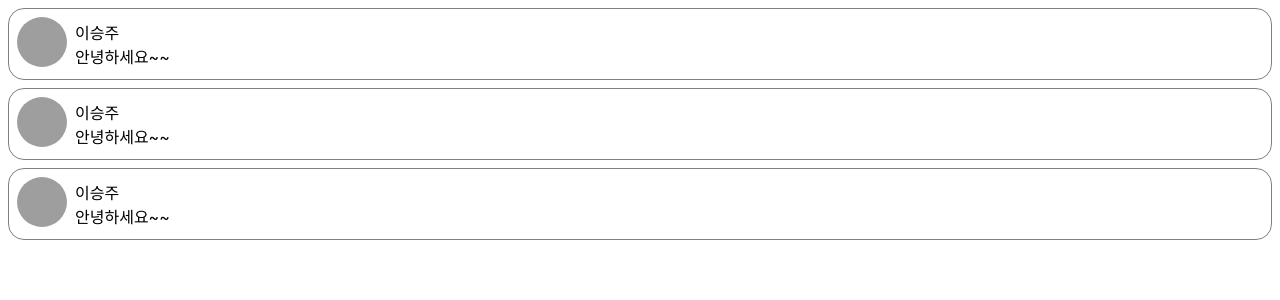
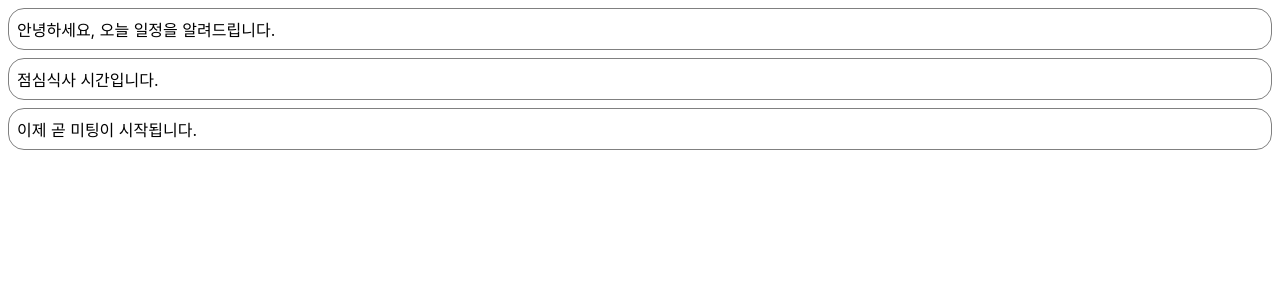
Before and after one commit to Crong99/react_study, a React (Create React App) app in the folder my-app/: page / in a window 1280 px wide. Shown: the top 300 px of the page. Built offline with nearby package versions, Linux system fonts and the light colour scheme; grey boxes are pictures that could not be loaded.

Commit message:
feat: (실습) state 사용

```diff
--- /dev/null
+++ b/my-app/src/chapter_06/Notification.jsx
@@ -0,0 +1,35 @@
+import React from "react";
+
+
+const styles = {
+    wrapper: {
+        margin: 8,
+        padding: 8,
+        display: "flex",
+        flexDirection: "row",
+        border: "1px solid grey",
+        borderRadius: 16,
+    },
+    messageText: {
+        color: "black",
+        fontSize: 16,
+    },
+};
+
+class Notification extends React.Component {
+    constructor(props) {
+        super(props);
+
+        this.state = {};
+    }
+
+    render() {
+        return (
+            <div style={styles.wrapper}>
+                <span style={styles.messageText} >{this.props.message}  </span>
+            </div>
+        );
+    }
+}
+
+export default Notification;
--- /dev/null
+++ b/my-app/src/chapter_06/NotificationList.jsx
@@ -0,0 +1,54 @@
+import React from "react";
+import Notification from "./Notification";
+
+const reservedNotifications = [
+    {
+        message: "안녕하세요, 오늘 일정을 알려드립니다."
+    },
+    {
+        message: "점심식사 시간입니다. "
+    },
+    {
+        message: "이제 곧 미팅이 시작됩니다."
+    },
+];
+
+var timer;
+
+class NotificationList extends React.Component {
+    constructor(props) {
+        super(props);
+
+        this.state = {
+            notifications: [],
+        };
+    }
+
+    componentDidMount() {
+        const { notifications } = this.state;
+        timer = setInterval(() => {
+            if (notifications.length < reservedNotifications.length) {
+                const index = notifications.length;
+                notifications.push(reservedNotifications[index]);
+                this.setState({
+                    notifications: notifications,
+                });
+            } else {
+                clearInterval(timer);
+            }
+
+        }, 1000);
+    }
+
+    render() {
+      return (
+        <div>
+          {this.state.notifications.map((notification) => {
+                return <Notification message={notification.message} />;
+          })}
+        </div>
+      )
+    }
+}
+
+export default NotificationList;
--- a/my-app/src/index.js
+++ b/my-app/src/index.js
@@ -5,11 +5,13 @@ import App from './App';
 import reportWebVitals from './reportWebVitals';
 
 import CommentList from './chapter_05/CommentList';
+import NotificationList from './chapter_06/NotificationList';
+
 
 const root = ReactDOM.createRoot(document.getElementById('root'));
 root.render(
   <React.StrictMode>
-    <CommentList />
+    <NotificationList />
   </React.StrictMode>
 );
 
```
